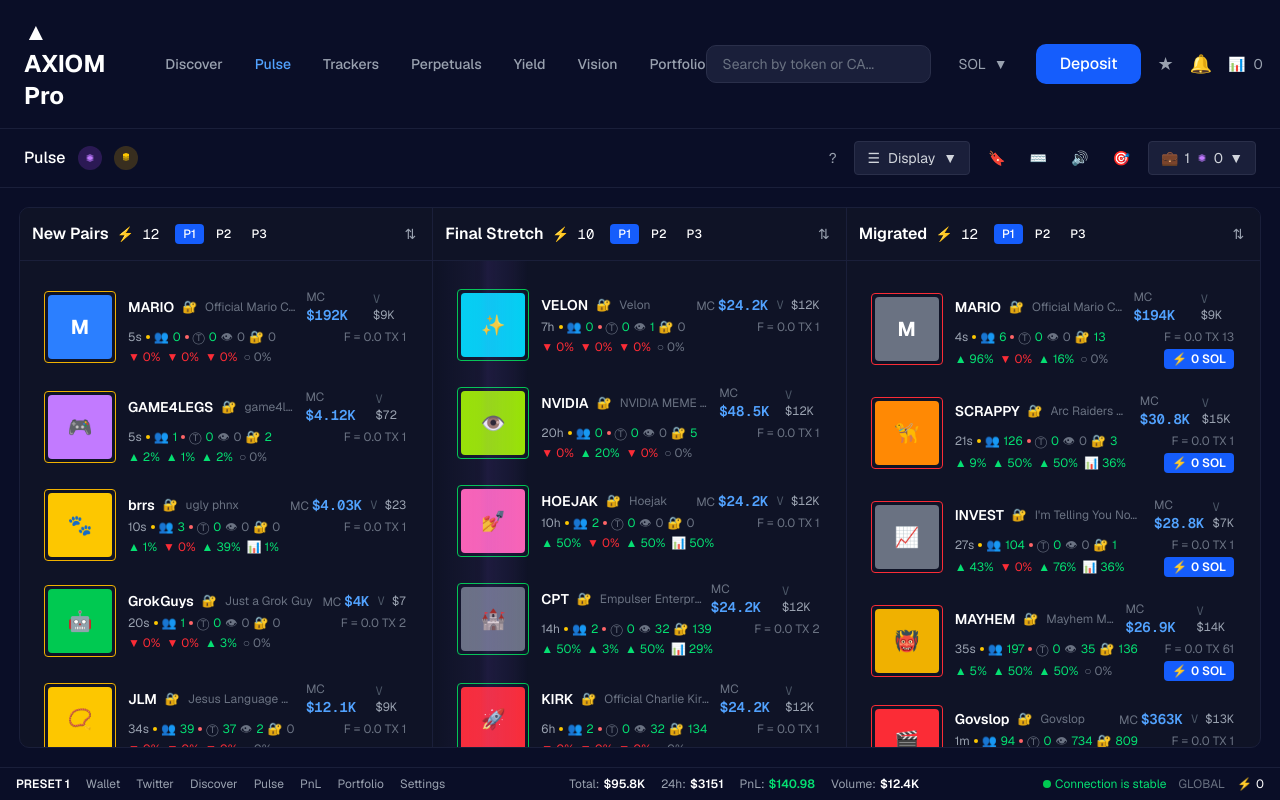
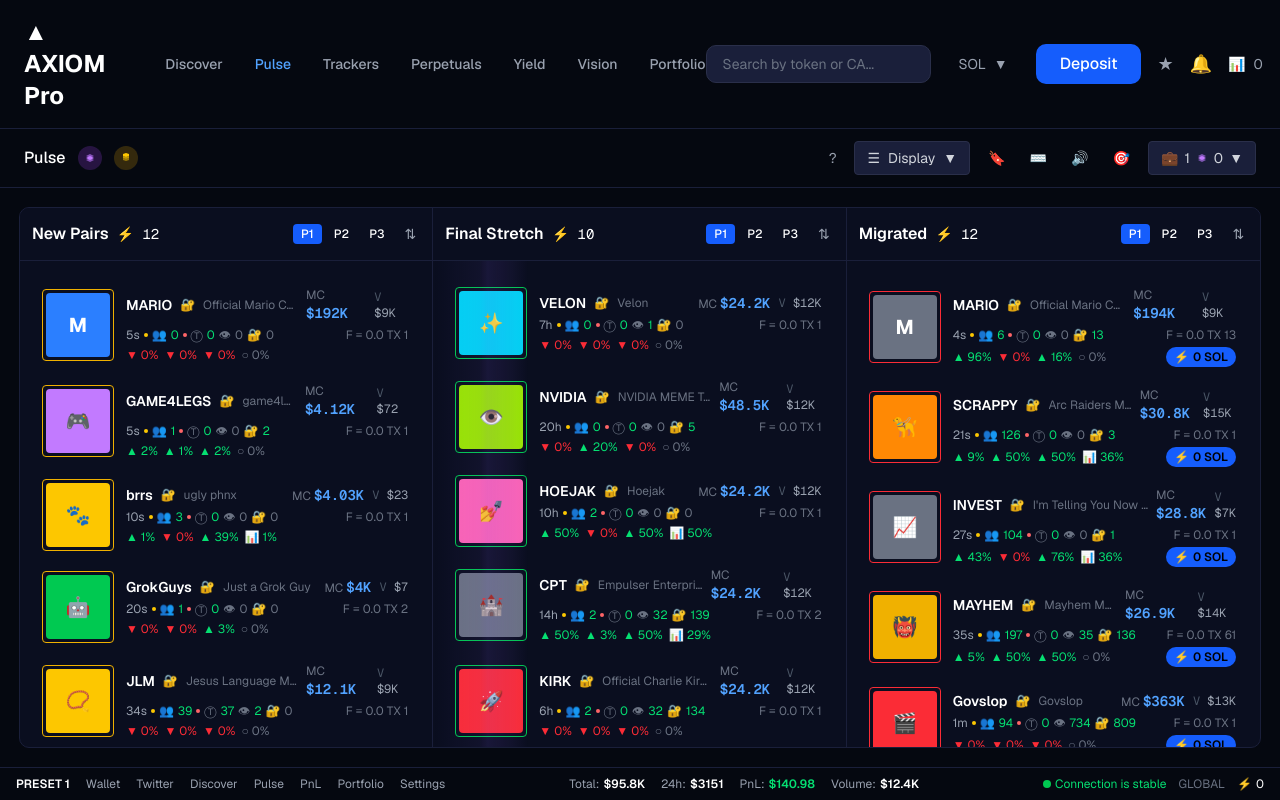
Before and after one commit to NysaPahari/Token-trading-table_Axiom, a Next.js app: page / in a window 1280 px wide. Built offline with nearby package versions, Linux system fonts and the light colour scheme.

Commit message:
adjustments

```diff
--- a/components/bottom-bar.tsx
+++ b/components/bottom-bar.tsx
@@ -2,7 +2,7 @@
 
 export function BottomBar() {
   return (
-    <div className="w-full bg-[#0a0e27] border-t border-[#1a1f3a] px-4 py-2 flex items-center justify-between text-xs text-gray-400">
+    <div className="w-full bg-[#050810] border-t border-[#1a1f3a] px-4 py-2 flex items-center justify-between text-xs text-gray-400">
       <div className="flex items-center gap-4">
         <span className="text-white font-semibold">PRESET 1</span>
         <a href="#" className="hover:text-white transition-colors">Wallet</a>
--- a/components/column-section.tsx
+++ b/components/column-section.tsx
@@ -84,18 +84,18 @@ export function ColumnSection({
   return (
     <div className="flex-shrink-0 w-1/3 h-full flex flex-col border-r border-[#1a1f3a] last:border-r-0 overflow-hidden relative">
       {/* Column header - sticky */}
-      <div className="bg-[#0f1326] border-b border-[#1a1f3a] p-3 sticky top-0 z-40 flex items-center justify-between flex-shrink-0">
+      <div className="bg-[#0a0e1f] border-b border-[#1a1f3a] p-3 sticky top-0 z-40 flex items-center justify-between flex-shrink-0">
         <div className="flex items-center gap-2">
           <h2 className="text-base font-semibold text-white">{title}</h2>
           <span className="text-sm font-mono text-white">⚡ {tokens.length}</span>
-          <div className="flex items-center gap-1 ml-2">
+        </div>
+        <div className="flex items-center gap-2">
+          <div className="flex items-center gap-1">
             <button className="px-2 py-0.5 text-xs font-medium bg-blue-600 text-white rounded">P1</button>
             <button className="px-2 py-0.5 text-xs font-medium text-white hover:bg-[#1a1f3a] rounded transition-colors">P2</button>
             <button className="px-2 py-0.5 text-xs font-medium text-white hover:bg-[#1a1f3a] rounded transition-colors">P3</button>
           </div>
-        </div>
-        <div className="flex items-center gap-1 text-gray-400">
-          <button className="p-1 text-sm hover:text-white transition-colors">⇅</button>
+          <button className="p-1 text-sm hover:text-white transition-colors text-gray-400">⇅</button>
         </div>
       </div>
 
--- a/components/header.tsx
+++ b/components/header.tsx
@@ -2,7 +2,7 @@
 
 export function Header() {
   return (
-    <header className="bg-[#0a0e27] border-b border-[#1a1f3a] sticky top-0 z-50">
+    <header className="bg-[#050810] border-b border-[#1a1f3a] sticky top-0 z-50">
       <div className="px-6 py-4 flex items-center justify-between">
         <div className="flex items-center gap-3">
           <div className="text-2xl font-bold text-white">▲ AXIOM Pro</div>
--- a/components/pulse-interface.tsx
+++ b/components/pulse-interface.tsx
@@ -703,10 +703,10 @@ const MOCK_TOKENS = {
 
 export function PulseInterface() {
   return (
-    <div className="h-screen bg-[#0a0e27] text-white flex flex-col overflow-hidden">
+    <div className="h-screen bg-[#050810] text-white flex flex-col overflow-hidden">
       <Header />
       <div className="px-[0.5cm] py-[0.5cm] flex-1 overflow-hidden min-h-0">
-        <div className="w-full h-full bg-[#0f1326] rounded-lg border border-[#1a1f3a] overflow-hidden flex flex-col">
+        <div className="w-full h-full bg-[#0a0e1f] rounded-lg border border-[#1a1f3a] overflow-hidden flex flex-col">
           <div className="flex flex-1 overflow-hidden min-h-0">
             <ColumnSection
               title="New Pairs"
--- a/components/token-card.tsx
+++ b/components/token-card.tsx
@@ -90,7 +90,7 @@ export function TokenCard({ token, category = 'new-pairs' }: TokenCardProps) {
 
   return (
     <div
-      className="relative p-3 bg-[#0f1326] hover:bg-[#141928] transition-all duration-150 cursor-pointer overflow-hidden"
+      className="relative p-2.5 bg-[#0a0e1f] hover:bg-[#0f1326] transition-all duration-150 cursor-pointer overflow-hidden"
       onMouseEnter={() => setIsHovered(true)}
       onMouseLeave={() => setIsHovered(false)}
     >
@@ -172,9 +172,9 @@ export function TokenCard({ token, category = 'new-pairs' }: TokenCardProps) {
               </span>
 
               {(token.hasBadge || category === 'migrated') && (
-                <button className="ml-auto bg-blue-600 text-white text-xs font-semibold px-2 py-0.5 rounded transition-colors flex items-center gap-1">
+                <button className="ml-auto bg-blue-600 text-black text-xs font-semibold px-2 py-0.5 rounded-lg transition-colors flex items-center gap-1">
                   <span className="text-black">⚡</span>
-                  <span>0 SOL</span>
+                  <span className="text-black">0 SOL</span>
                 </button>
               )}
             </div>
```
